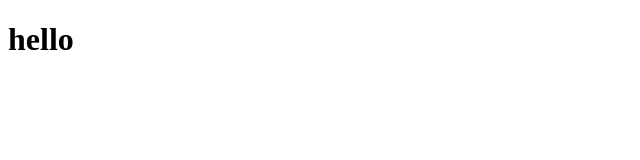
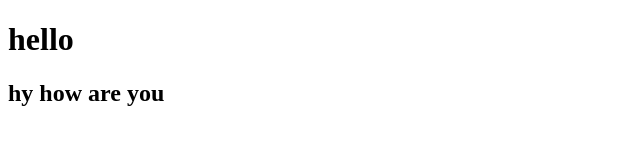
Before and after one commit to Fayasfaizy/datewithgit-sample, a plain HTML site: page index.html in a window 1280 px wide. Shown: the whole page, without its empty margins (0-640 px from the left). Drawn offline with Linux system fonts and the light colour scheme.

Commit message:
added some messages

```diff
--- a/index.html
+++ b/index.html
@@ -8,5 +8,6 @@
 </head>
 <body>
     <h1>hello</h1>
+    <h2>hy how are you</h2>
 </body>
 </html>
```
